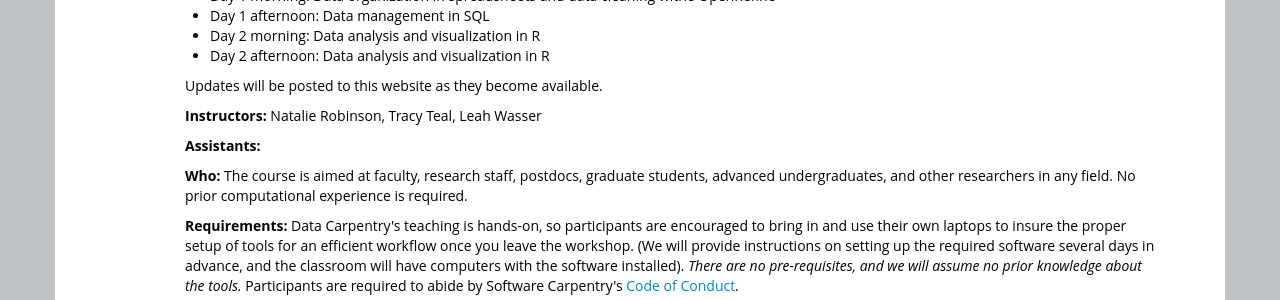
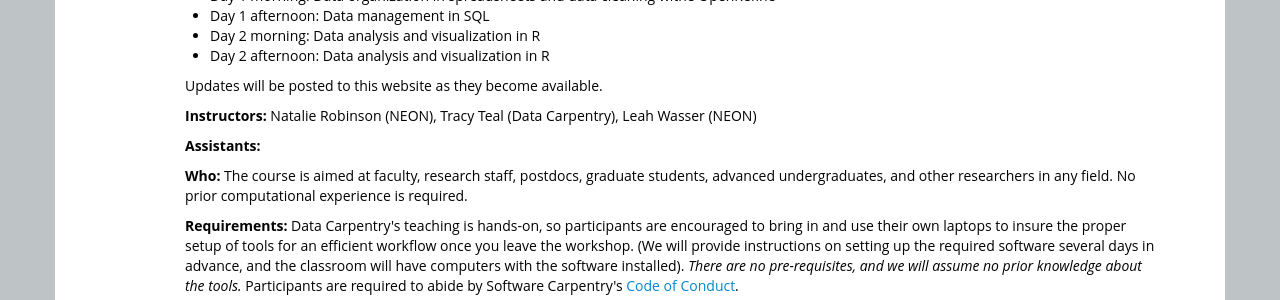
Before and after one commit to datacarpentry/2015-05-03-NDIC, a Jekyll site: the page built from index.html, in a window 1280 px wide. Shown: the part 705-1005 px from the top of the page. Built offline with Jekyll 4.4.1, drawn with Linux system fonts in a browser that asks for light colours; nearby versions of some CDN libraries; library files that are not in the unit come from our copies.

Commit message:
added affiliations for instructors

```diff
--- a/index.html
+++ b/index.html
@@ -10,7 +10,7 @@
 enddate: 2015-05-04
 latlng:
 registration: open
-instructor: ["Natalie Robinson", "Tracy Teal", "Leah Wasser"]
+instructor: ["Natalie Robinson (NEON)", "Tracy Teal (Data Carpentry)", "Leah Wasser (NEON)"]
 assistant: []
 contact: tkteal@datacarpentry.org
 raw: raw.github.com/datacarpentry/2015-05-03-NDIC/gh-pages
```
